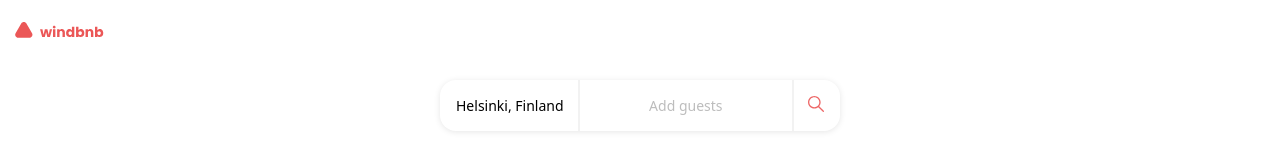
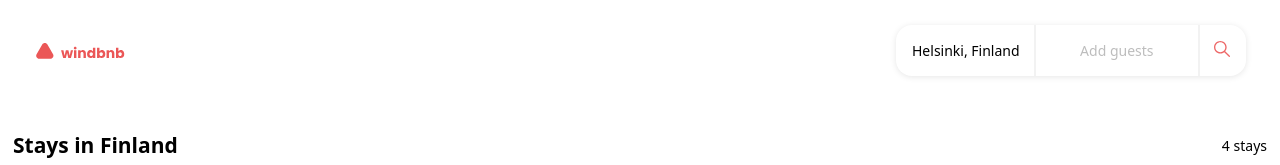
Before and after one commit to Vanaldito/airbnb-clone, a React (Vite) app: page / in a window 1280 px wide. Shown: the top 165 px of the page. Built offline with nearby package versions, Linux system fonts and the light colour scheme.

Commit message:
feat: make the navbar responsive

```diff
--- a/src/components/Filter/styles.css
+++ b/src/components/Filter/styles.css
@@ -72,3 +72,13 @@
 .filter__city::after {
   right: 0;
 }
+
+@media (min-width: 800px) {
+  .filter {
+    margin-top: 0;
+  }
+
+  .filter__form {
+    width: 350px;
+  }
+}
--- a/src/components/FilterDrawer/styles.css
+++ b/src/components/FilterDrawer/styles.css
@@ -1,6 +1,7 @@
 .filter-drawer {
   position: fixed;
   top: 0;
+  left: 0;
   width: 100%;
   box-sizing: border-box;
   background-color: #fff;
--- a/src/components/Navbar/styles.css
+++ b/src/components/Navbar/styles.css
@@ -3,6 +3,19 @@
 }
 
 .logo__link {
+  display: inline-block;
   padding: 19px 13px;
-  display: inline-block;
 }
+
+@media (min-width: 800px) {
+  .navbar {
+    display: flex;
+    align-items: center;
+    justify-content: space-between;
+    padding: 25px 34px;
+  }
+
+  .logo__link {
+    margin: -19px -13px;
+  }
+}
```
